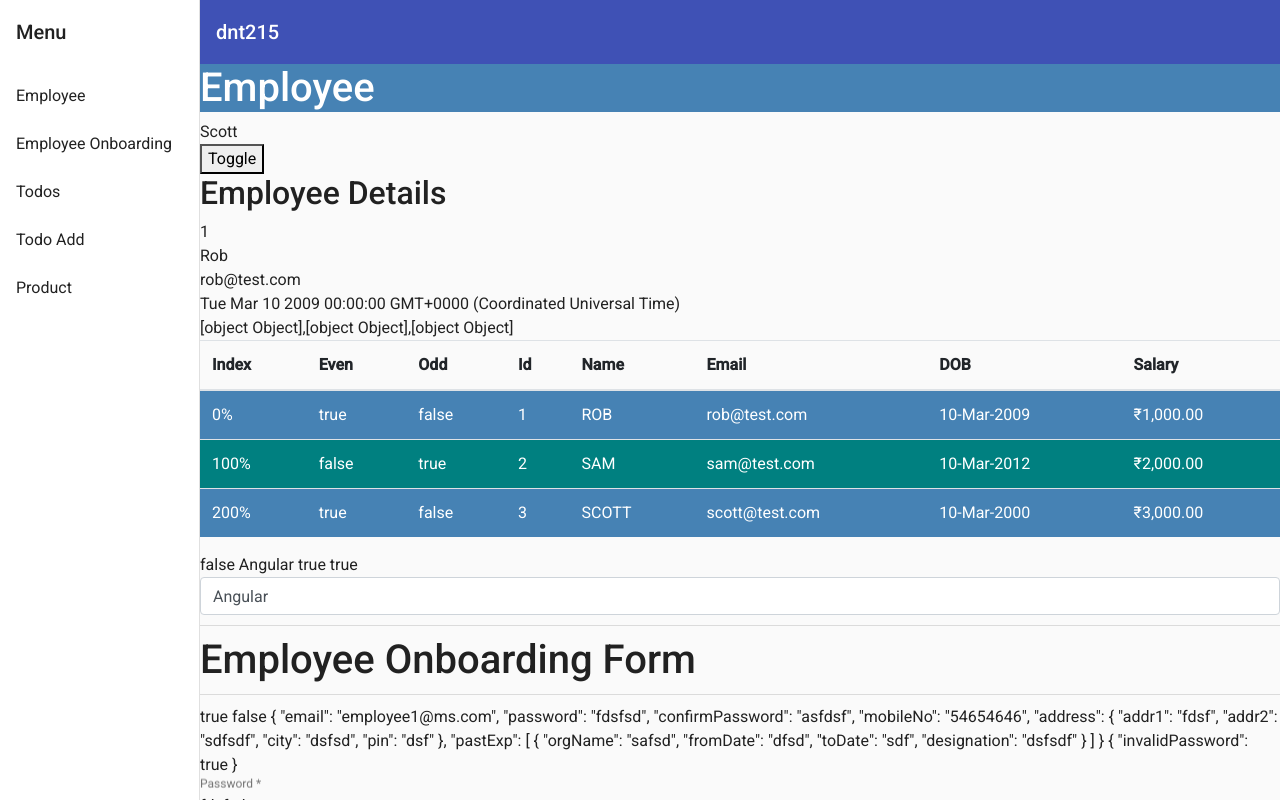
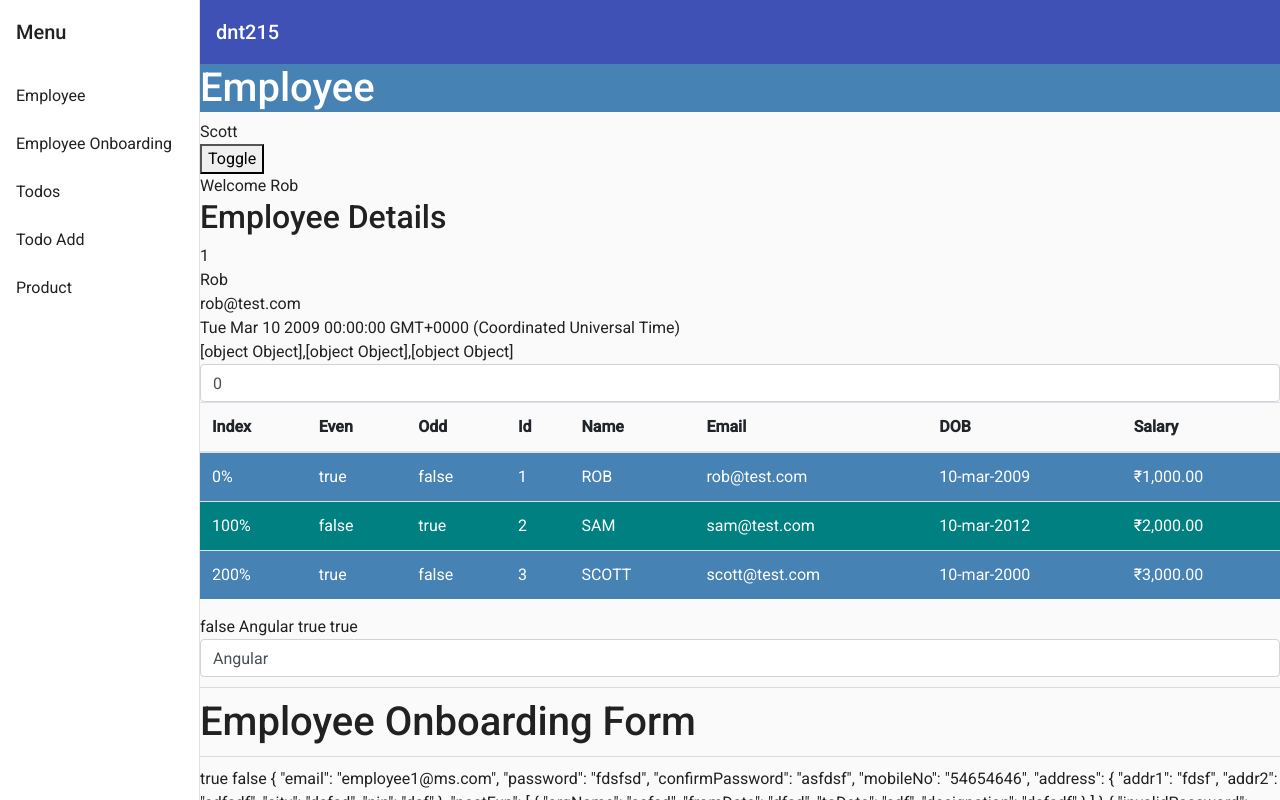
Before and after one commit to santoshyadavdev/dnt215, an Angular app: page /employee in a window 1280 px wide. Built offline with nearby package versions, Linux system fonts and the light colour scheme.

Commit message:
custom pipes

```diff
--- a/src/app/app.module.ts
+++ b/src/app/app.module.ts
@@ -27,6 +27,8 @@ import { MatDividerModule } from '@angular/material/divider';
 import { EmployeeOnboardingComponent } from './employee/employee-onboarding/employee-onboarding.component';
 import { PagenotfoundComponent } from './pagenotfound/pagenotfound.component';
 import { LoginComponent } from './login/login.component';
+import { WelcomePipe } from './welcome.pipe';
+import { SalaryPipe } from './employee/salary.pipe';
 
 @NgModule({
   declarations: [
@@ -40,6 +42,8 @@ import { LoginComponent } from './login/login.component';
     EmployeeOnboardingComponent,
     PagenotfoundComponent,
     LoginComponent,
+    WelcomePipe,
+    SalaryPipe,
   ],
   imports: [
     BrowserModule,
--- a/src/app/employee/employee.component.html
+++ b/src/app/employee/employee.component.html
@@ -12,6 +12,9 @@
 
 <button (click)="toggle()">Toggle</button>
 
+<div>{{employee | welcome }}</div>
+
+
 <h2>
   Employee Details
 </h2>
@@ -21,6 +24,8 @@
 <div>{{employee.dob}}</div>
 
 {{empList}}
+
+<input type="number" class="form-control" [(ngModel)]="amount" placeholder="Enter the salary">
 <table class="table" *ngIf="empList">
   <thead>
     <tr>
@@ -36,14 +41,14 @@
   </thead>
   <tbody>
     <tr [ngClass]="e? 'even': 'odd'"
-      *ngFor="let emp of empList; let i=index;  let e=even ; let o=odd; trackBy: trackByFn">
+      *ngFor="let emp of empList | salary : amount ; let i=index;  let e=even ; let o=odd; trackBy: trackByFn">
       <td>{{i | percent}}</td>
       <td>{{e}}</td>
       <td>{{o}}</td>
       <td>{{emp.id}}</td>
       <td>{{emp.name | uppercase}}</td>
       <td>{{emp.email | lowercase}}</td>
-      <td>{{emp.dob | date: 'dd-MMM-yyy' }}</td>
+      <td>{{emp.dob | date: 'dd-MMM-yyy' |  lowercase }}</td>
       <td>{{emp.salary | currency: 'INR' }}</td>
     </tr>
   </tbody>
--- a/src/app/employee/employee.component.ts
+++ b/src/app/employee/employee.component.ts
@@ -9,6 +9,7 @@ import { ActivatedRoute } from '@angular/router';
 })
 export class EmployeeComponent implements OnInit {
 
+  amount =0;
   name = 'Scott';
   hide = true;
 
--- /dev/null
+++ b/src/app/employee/salary.pipe.ts
@@ -0,0 +1,13 @@
+import { Pipe, PipeTransform } from '@angular/core';
+import { Employee } from './employee';
+
+@Pipe({
+  name: 'salary'
+})
+export class SalaryPipe implements PipeTransform {
+
+  transform(emp: Employee[], salary: number): Employee[] {
+    return emp.filter((emp) => emp.salary >= salary);
+  }
+
+}
--- /dev/null
+++ b/src/app/welcome.pipe.ts
@@ -0,0 +1,13 @@
+import { Pipe, PipeTransform } from '@angular/core';
+import { Employee } from './employee/employee';
+
+@Pipe({
+  name: 'welcome'
+})
+export class WelcomePipe implements PipeTransform {
+
+  transform(emp: Employee) : string {
+    return `Welcome ${emp.name}`;
+  }
+
+}
```
Also changed, not shown: 2 other files (tests, documents, lock files or other folders).
